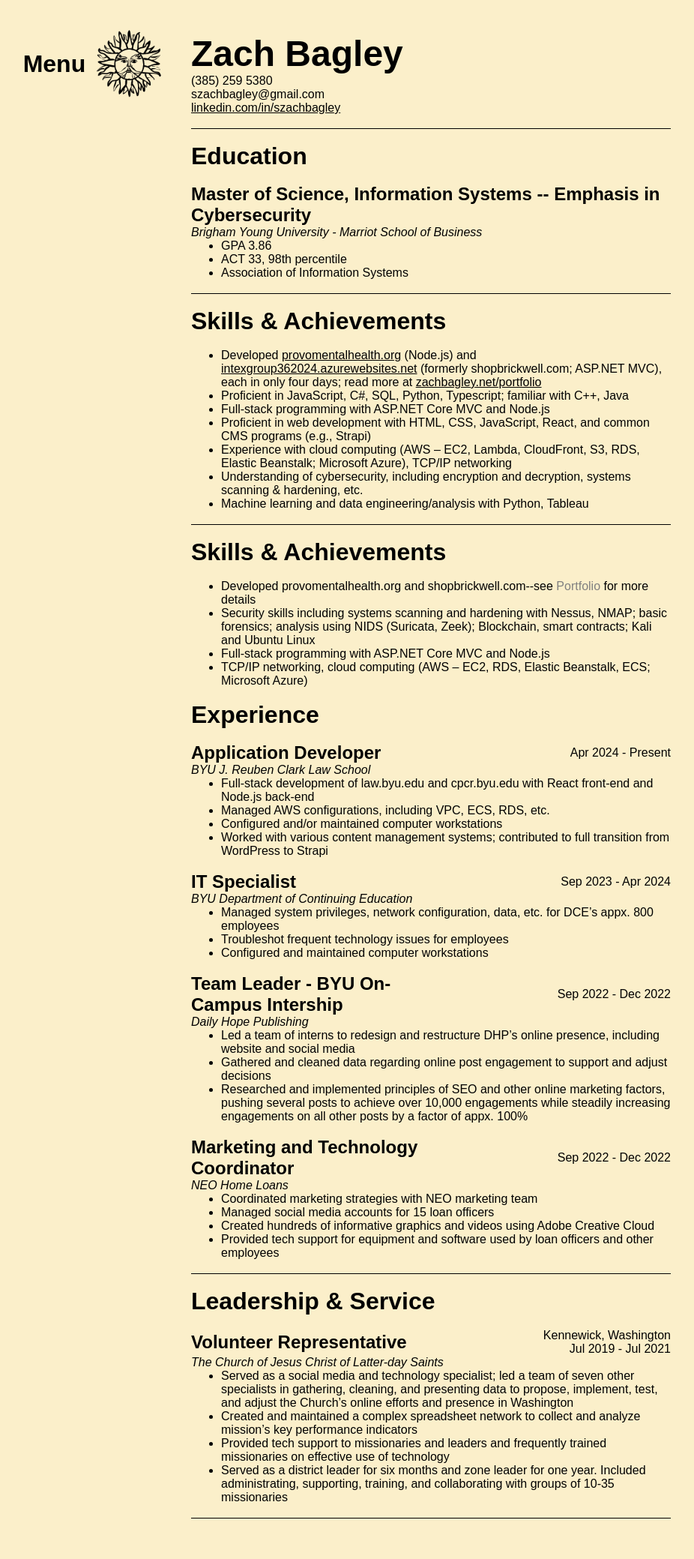
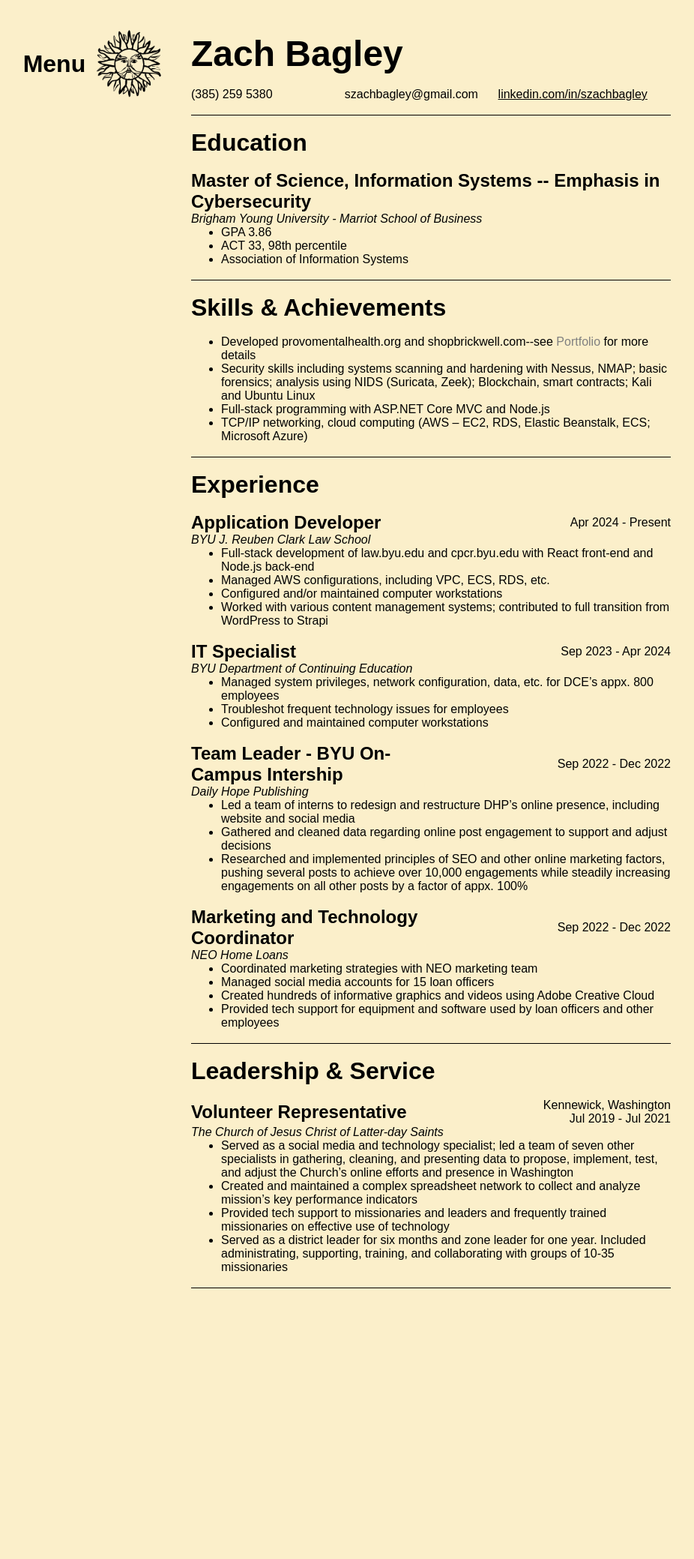
Before and after one commit to szachbagley/zachbagley, a Node server app: page /resume in a window 1280 px wide. Shown: the whole page at 75% size, without its empty margins (65-991 px from the left). After the commit the page ends 1718 px from the top, so only its background shows below. Run offline with Node 20, Linux system fonts and the light colour scheme; some web fonts are replaced.

Commit message:
minor fixes

```diff
--- a/views/resume.ejs
+++ b/views/resume.ejs
@@ -25,9 +25,12 @@
 <div class="pageBody">
     <br><br>
     <h1 class="heading">Zach Bagley</h1>
-    <p class="bodyText">(385) 259 5380</p>
-    <p class="bodyText">szachbagley@gmail.com</p>
-    <p class="bodyText"><a href="http://www.linkedin.com/in/szachbagley">linkedin.com/in/szachbagley</a></p>
+    <br>
+    <article style="width: 100%; display: flex; align-items: center;">
+    <p class="bodyText" style="width: 32%;">(385) 259 5380</p>
+    <p class="bodyText" style="width: 32%; align-self: center;">szachbagley@gmail.com</p>
+    <p class="bodyText" style="float: right; width: 32%;"><a href="http://www.linkedin.com/in/szachbagley">linkedin.com/in/szachbagley</a></p>
+    </article>
     <br>
     <hr>
     <br>
@@ -39,23 +42,6 @@
         <li>GPA 3.86 </li>
         <li>ACT 33, 98th percentile</li>
         <li>Association of Information Systems</li>
-    </ul>
-    <br>
-    <hr>
-    <br>
-    <h1 class="subHead">Skills & Achievements</h1>
-    <br>
-    <ul class="bodyText">
-        <li>Developed <a href="//provomentalhealth.org">provomentalhealth.org</a> (Node.js) and
-            <a href="//intexgroup362024.azurewebsites.net">intexgroup362024.azurewebsites.net</a> (formerly shopbrickwell.com;
-            ASP.NET MVC), each in only four days; read more at <a href="portfolio">zachbagley.net/portfolio</a></li>
-        <li>Proficient in JavaScript, C#, SQL, Python, Typescript; familiar with C++, Java</li>
-        <li>Full-stack programming with ASP.NET Core MVC and Node.js</li>
-        <li>Proficient in web development with HTML, CSS, JavaScript, React, and common CMS programs (e.g., Strapi)</li>
-        <li>Experience with cloud computing (AWS – EC2, Lambda, CloudFront, S3, RDS, Elastic Beanstalk; Microsoft
-            Azure), TCP/IP networking</li>
-        <li>Understanding of cybersecurity, including encryption and decryption, systems scanning & hardening, etc.</li>
-        <li>Machine learning and data engineering/analysis with Python, Tableau</a></li>
     </ul>
     <br>
     <hr>
@@ -78,6 +64,8 @@
                 TCP/IP networking, cloud computing (AWS – EC2, RDS, Elastic Beanstalk, ECS; Microsoft Azure)
             </li>
         </ul>
+    <br>
+    <hr>
     <br>
     <h1 class="subHead">Experience</h1>
     <br>
```
